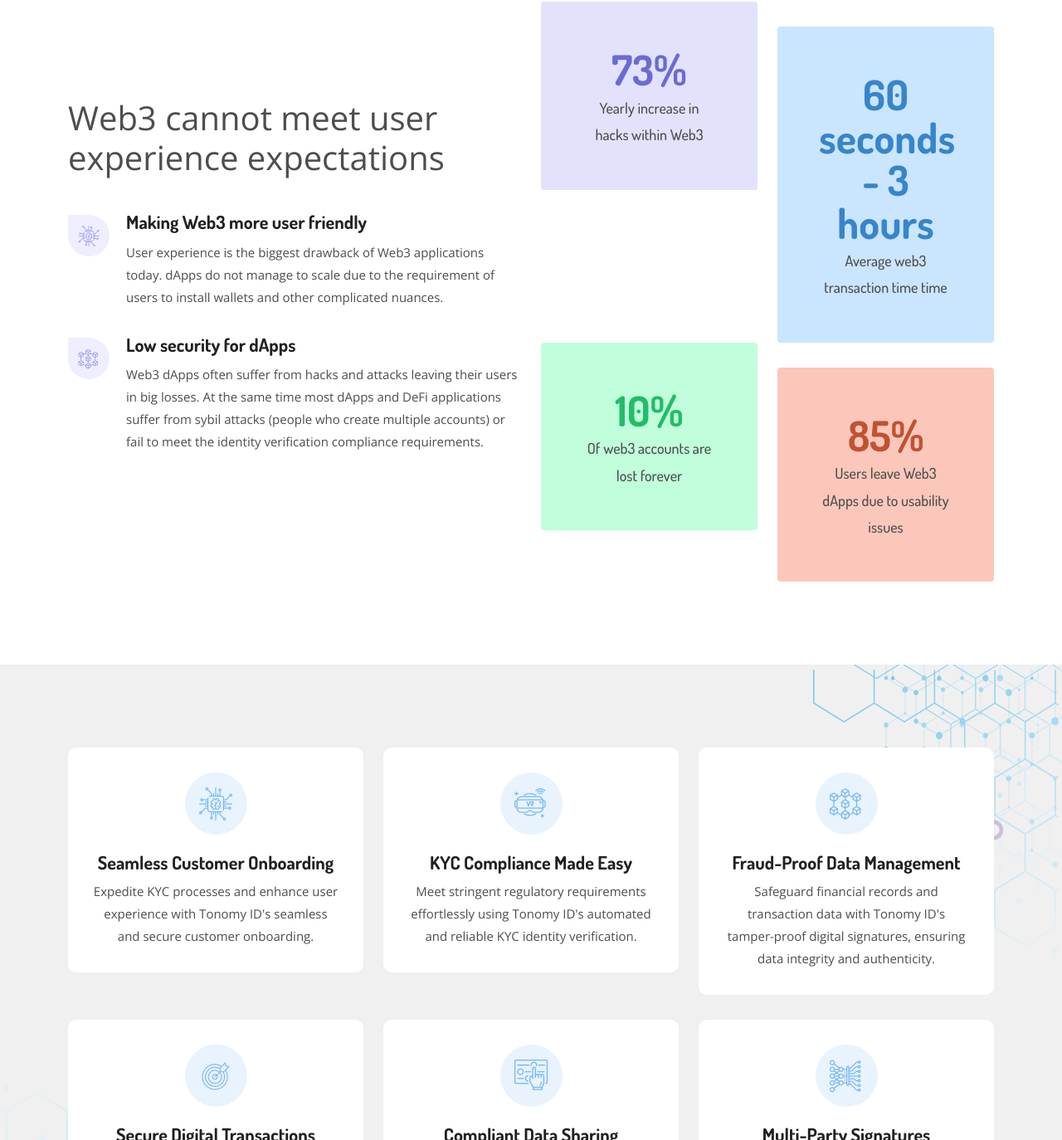
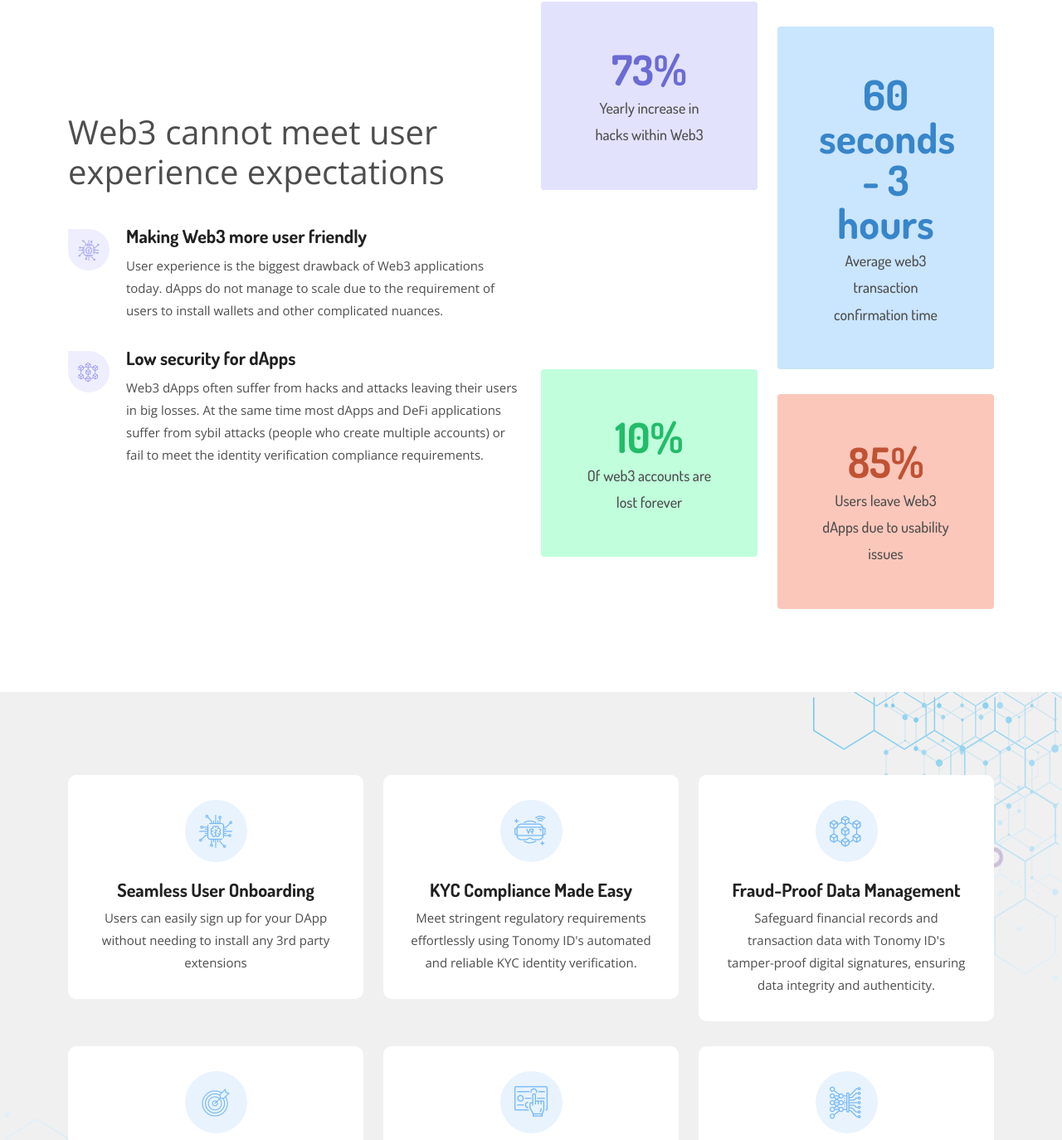
Before and after one commit to Tonomy-Foundation/Tonomy-Foundation-Next-Website, a Next.js app: page /web3-and-ssi in a window 1280 px wide. Shown: the part 886-2260 px from the top of the page at 83% size. Built offline with nearby package versions, Linux system fonts and the light colour scheme.

Commit message:
feat: web3 impact

```diff
--- a/components/Industries/Web3/Impact.js
+++ b/components/Industries/Web3/Impact.js
@@ -5,17 +5,17 @@ class Impact extends Component {
     render() {
         return (
             <section className="offer-area gray-bg ptb-100">
-			    <div className="container">
+                <div className="container">
                     <div className="row">
                         <div className="col-lg-4 col-sm-6">
                             <div className="service-card">
                                 <i className="flaticon-chip"></i>
                                 <h3>
                                     <Link href="/service-details">
-                                        <a>Seamless Customer Onboarding</a>
+                                        <a>Seamless User Onboarding</a>
                                     </Link>
                                 </h3>
-                                <p>Expedite KYC processes and enhance user experience with Tonomy ID's seamless and secure customer onboarding.</p>
+                                <p>Users can easily sign up for your DApp without needing to install any 3rd party extensions</p>
                             </div>
                         </div>
 
--- a/components/Industries/Web3/Statistics.js
+++ b/components/Industries/Web3/Statistics.js
@@ -46,7 +46,7 @@ class Statistics extends Component {
                                 <div className="col-lg-6 col-sm-6 counter-nth">
                                     <div className="single-counter">
                                         <h2><span className="target">60 seconds - 3 hours</span></h2>
-                                        <p>Average web3 transaction time time</p>
+                                        <p>Average web3 transaction confirmation time</p>
                                     </div>
                                 </div>
 
```
